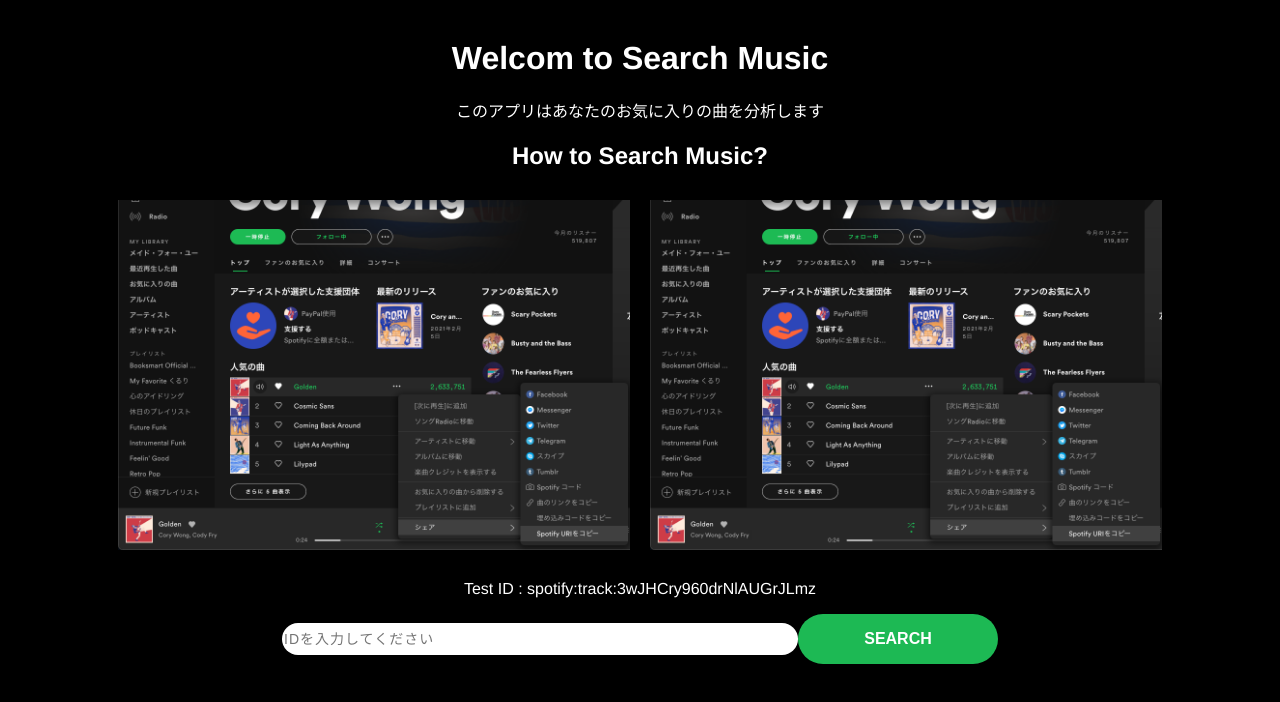
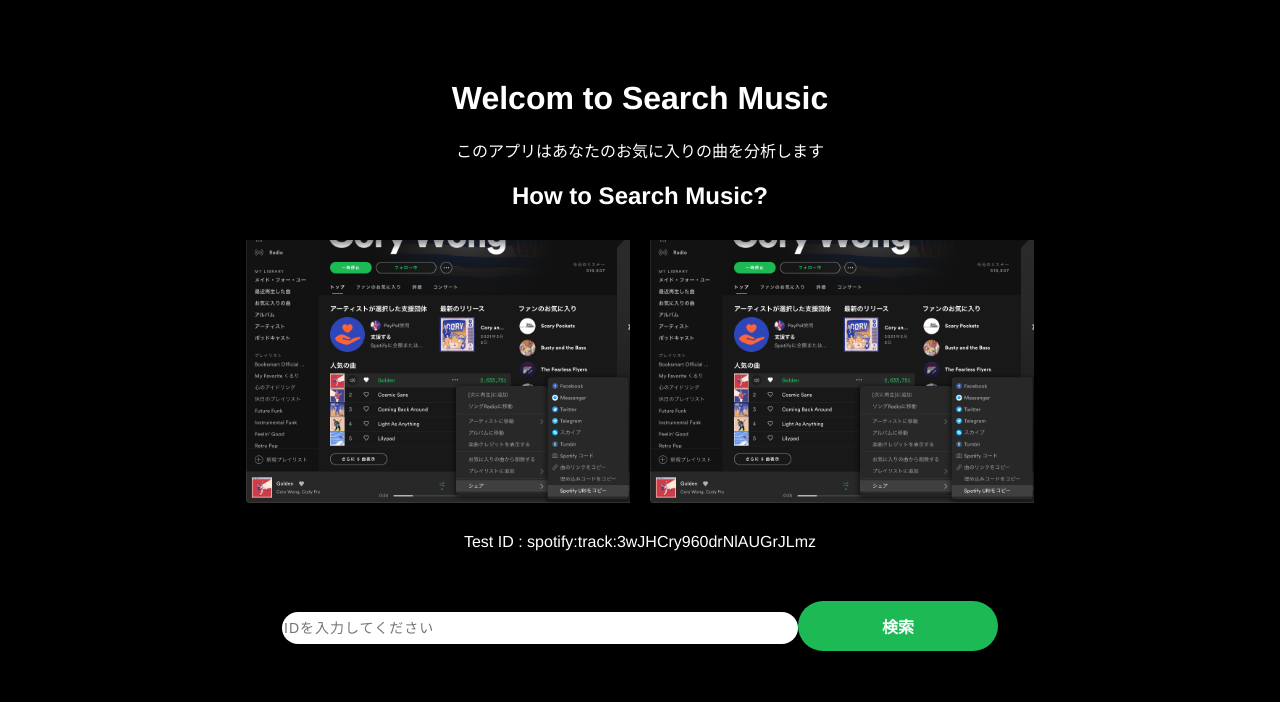
Before and after one commit to afroman09/search-music, a React (Create React App) app: page / in a window 1280 px wide. Shown: the top 702 px of the page. Built offline with nearby package versions, Linux system fonts and the light colour scheme.

Commit message:
mainContentsのスタイル修正

```diff
--- a/src/components/ContentsView/ContentsView.module.scss
+++ b/src/components/ContentsView/ContentsView.module.scss
@@ -1,6 +1,6 @@
 .container {
   .maincontents {
-    margin: 50px 0 10px 0;
+    margin: 40px 0 10px 0;
     display: block;
     background-image: linear-gradient(rgba(0, 0, 0, 0.6), #121212);
     text-align: center;
--- a/src/components/Footer/Footer.js
+++ b/src/components/Footer/Footer.js
@@ -6,7 +6,7 @@ const Footer = () => {
   return (
     <div>
       <Link to="/">
-          <button className={Style.btn}>HOME</button>
+          <button className={Style.btn}>ホームへ戻る</button>
           </Link>
     </div>
   );
--- a/src/components/Header/Header.js
+++ b/src/components/Header/Header.js
@@ -27,7 +27,7 @@ const Header = () => {
           value={term}
         />
         <button className={Style.btn} type="submit">
-          SEARCH
+          検索
         </button>
       </form>
     </div>
--- a/src/components/Header/Header.module.scss
+++ b/src/components/Header/Header.module.scss
@@ -1,5 +1,6 @@
 .container {
   text-align: center;
+  margin-top: 50px;
   input {
     border: none;  /* 枠線を消す */
     outline: none;
--- a/src/components/Templates/Home.module.scss
+++ b/src/components/Templates/Home.module.scss
@@ -1,10 +1,10 @@
 .container {
     text-align: center;
-    margin: 5vh 0;
+    margin: 10vh 0;
     height: 100%;
     .img{
         padding: 10px 10px;
-        width: 40%;
-        height: 20%;
+        width: 30%;
+        height: 10%;
     }
 }
```
Also changed, not shown: 1 other file (tests, documents, lock files or other folders).
